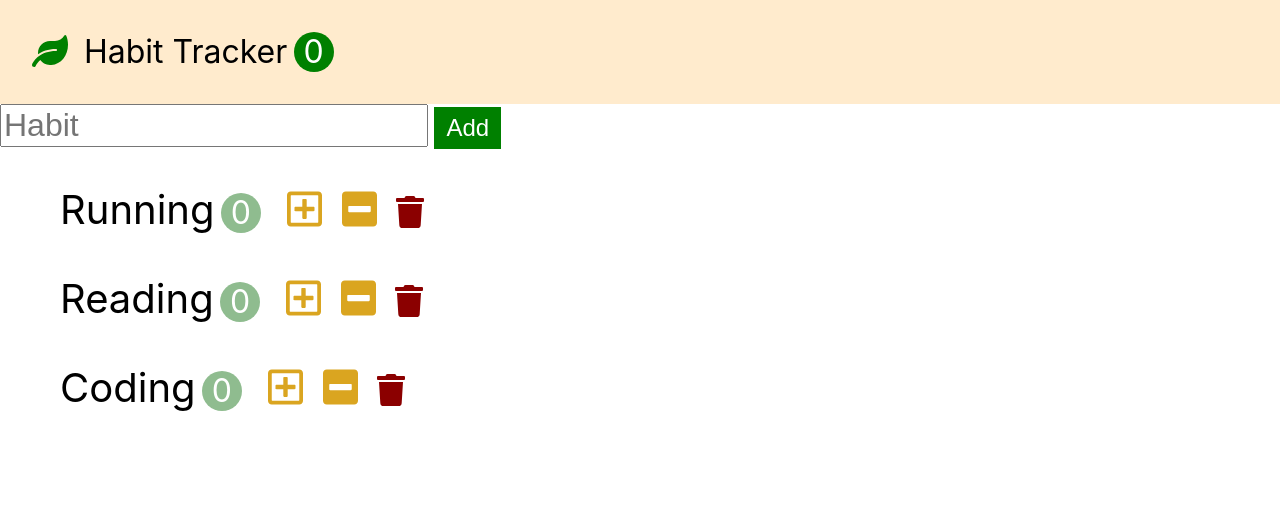
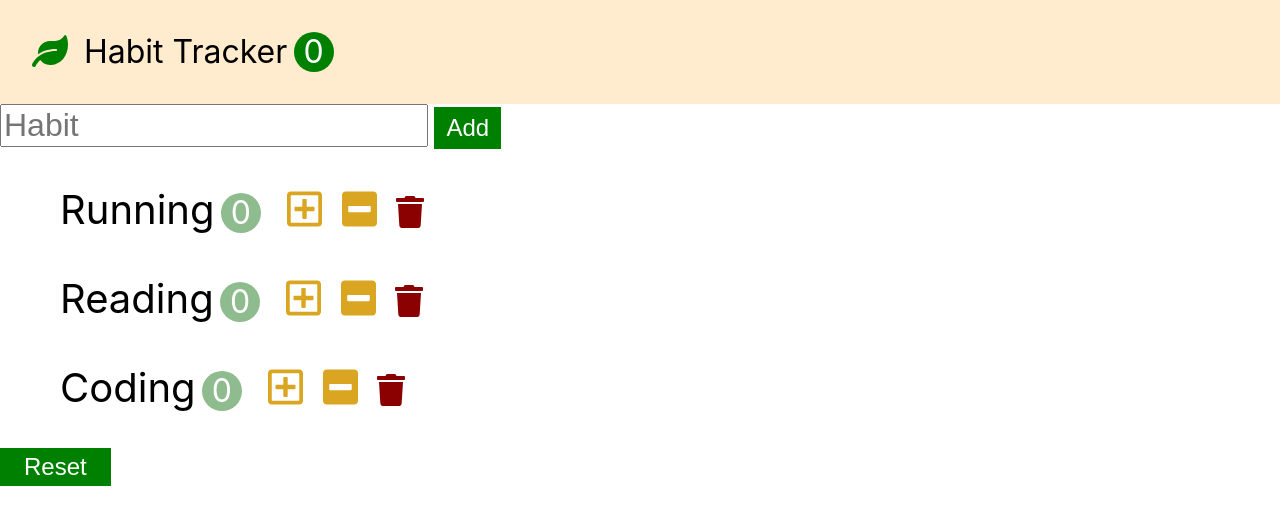
Before and after one commit to april-jiyeon-kim/habit-tracker, a React (Create React App) app: page / in a window 1280 px wide. Shown: the top 524 px of the page. Built offline with nearby package versions, Linux system fonts and the light colour scheme.

Commit message:
Handle Reset

```diff
--- a/src/app.css
+++ b/src/app.css
@@ -87,3 +87,10 @@
   font-size: 2rem;
   color: darkred;
 }
+
+.habits-reset {
+  font-size: 1.5rem;
+  padding: 0.2em 1em;
+  background-color: green;
+  color: white;
+}
--- a/src/app.jsx
+++ b/src/app.jsx
@@ -38,6 +38,14 @@
     this.setState({ habits });
   };
 
+  handleReset = () => {
+    const habits = this.state.habits.map((habit) => {
+      habit.count = 0;
+      return habit;
+    });
+    this.setState({ habits });
+  };
+
   render() {
     return (
       <>
@@ -50,6 +58,7 @@
           onDecrement={this.handleDecrement}
           onDelete={this.handleDelete}
           onAdd={this.handleAdd}
+          onReset={this.handleReset}
         />
       </>
     );
--- a/src/components/habits.jsx
+++ b/src/components/habits.jsx
@@ -33,6 +33,9 @@
             />
           ))}
         </ul>
+        <button className="habits-reset" onClick={this.props.onReset}>
+          Reset
+        </button>
       </>
     );
   }
```
